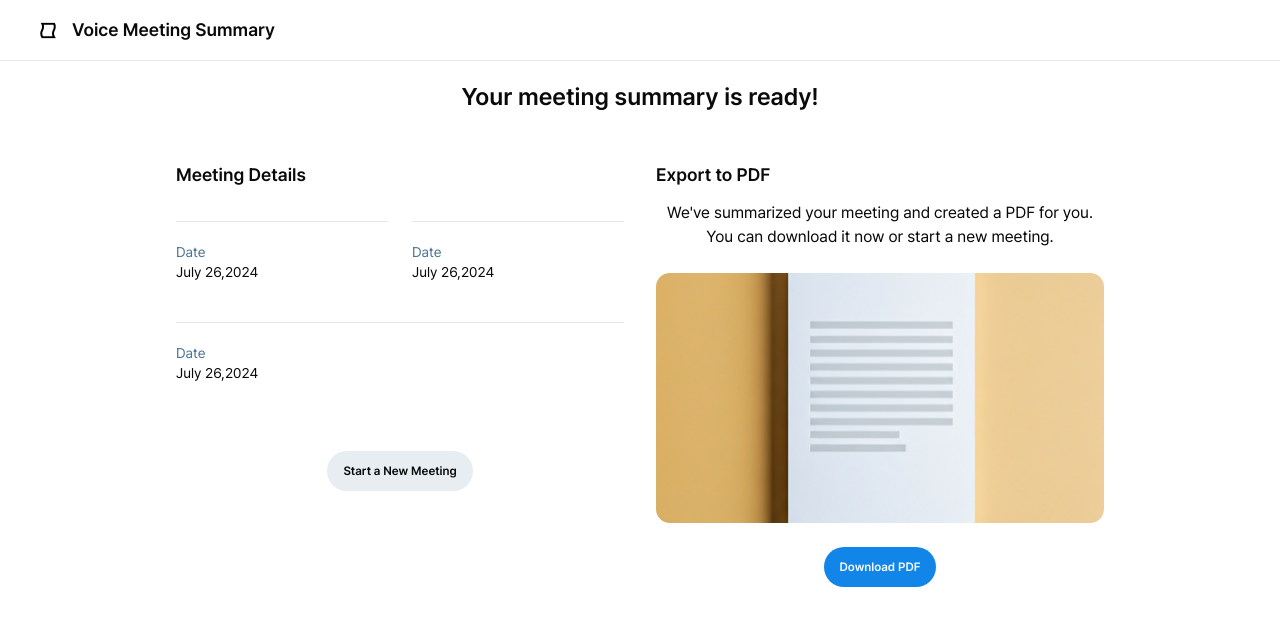
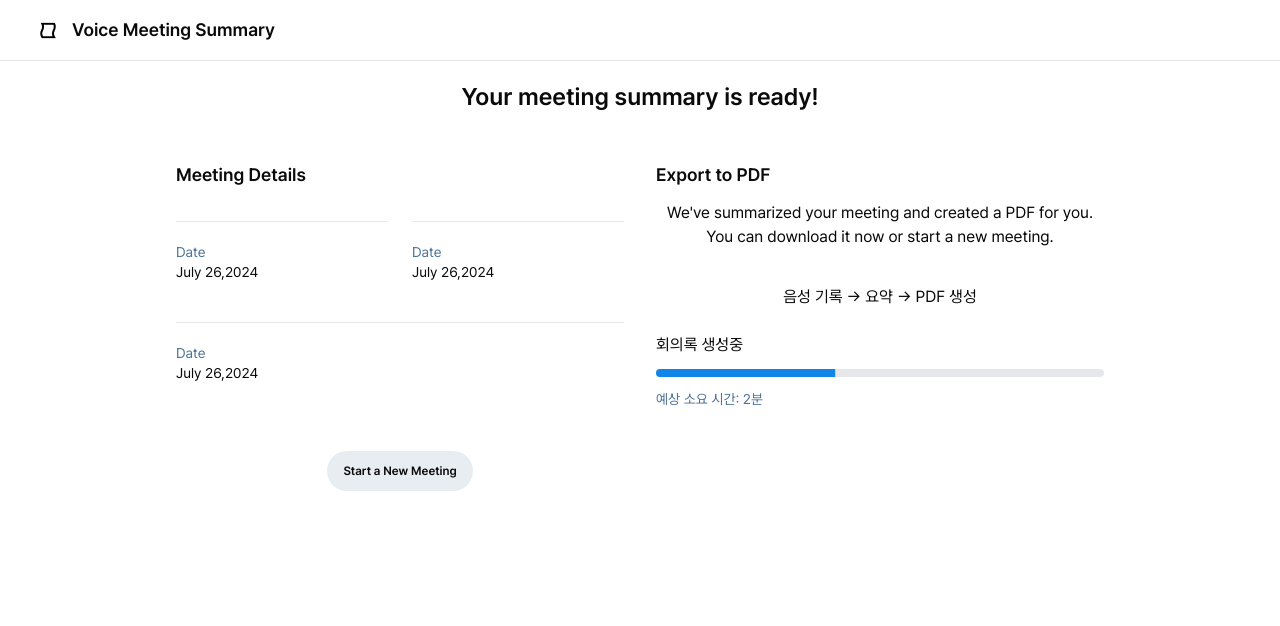
Before and after one commit to minjeongss/ai-realtime-meeting-summary, a React (Vite) app: page /summary in a window 1280 px wide. Shown: the top 626 px of the page. Built offline with nearby package versions, Linux system fonts and the light colour scheme.

Commit message:
feat: Progress bar 애니메이션 부여 및 컴포넌트 변환 기능 구현

```diff
--- a/src/pages/Summary/components/Export.tsx
+++ b/src/pages/Summary/components/Export.tsx
@@ -3,7 +3,7 @@ import CompletePDF from "./CompletePDF";
 import ReadyPDF from "./ReadyPDF";
 
 const Export = () => {
-  const [isComplete, setIsComplete] = useState(true);
+  const [isComplete, setIsComplete] = useState(false);
   return (
     <div className="flex flex-col gap-3 pt-4 pl-4 pr-4">
       <p className="font-semibold text-lg">Export to PDF</p>
@@ -11,7 +11,11 @@ const Export = () => {
         <span>We've summarized your meeting and created a PDF for you.</span>
         <span> You can download it now or start a new meeting.</span>
       </p>
-      {isComplete ? <CompletePDF /> : <ReadyPDF />}
+      {isComplete ? (
+        <CompletePDF />
+      ) : (
+        <ReadyPDF setIsComplete={setIsComplete} />
+      )}
     </div>
   );
 };
--- a/src/pages/Summary/components/ReadyPDF.tsx
+++ b/src/pages/Summary/components/ReadyPDF.tsx
@@ -1,8 +1,30 @@
 import { Progress } from "@/components/ui/progress";
-import { useState } from "react";
+import { useEffect, useState, type SetStateAction } from "react";
 
-const ReadyPDF = () => {
-  const [progress, setProgress] = useState(13);
+const ReadyPDF = ({
+  setIsComplete,
+}: {
+  setIsComplete: React.Dispatch<SetStateAction<boolean>>;
+}) => {
+  const [progress, setProgress] = useState(0);
+
+  useEffect(() => {
+    const timer = setInterval(() => {
+      setProgress((prev) => {
+        const nextProgress = prev + 10;
+        if (nextProgress >= 100) {
+          clearInterval(timer);
+          return 100;
+        }
+        return nextProgress;
+      });
+    }, 1200);
+    return () => clearInterval(timer);
+  }, []);
+
+  useEffect(() => {
+    if (progress === 100) setIsComplete(true);
+  }, [progress, setProgress, setIsComplete]);
 
   return (
     <div className="flex flex-col gap-3">
@@ -11,7 +33,7 @@ const ReadyPDF = () => {
       </p>
       <p>회의록 생성중</p>
       <Progress value={progress} />
-      <p className="text-sm text-[#4D7399]">예상 남은 시간: 2분</p>
+      <p className="text-sm text-[#4D7399]">예상 소요 시간: 2분</p>
     </div>
   );
 };
```
